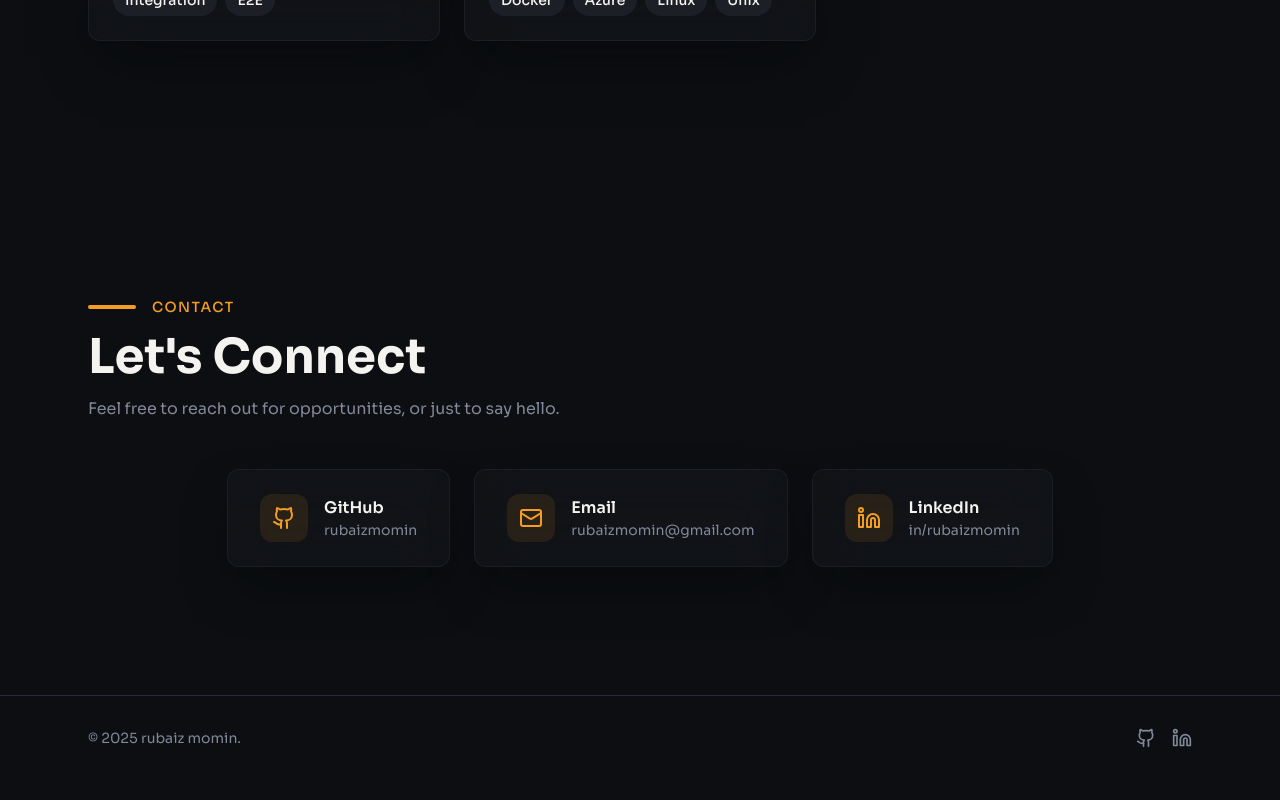
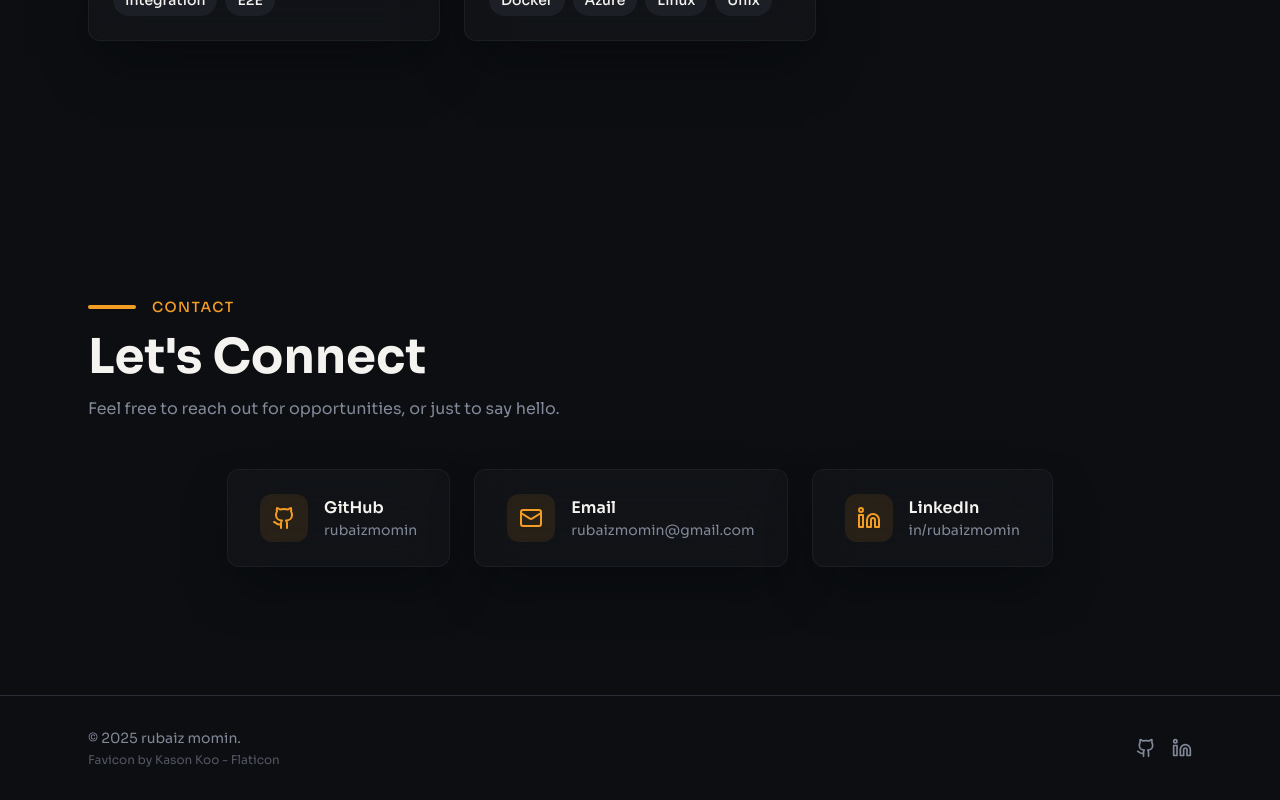
Before and after one commit to rubaizmomin/portfolio, a React (Vite) app: page / in a window 1280 px wide. Shown: the part 8949-9749 px from the top of the page. Built offline with nearby package versions, Linux system fonts and the light colour scheme; the HTML template or start-up script is replaced by a standard one.

Commit message:
added favicon

```diff
--- a/index.html
+++ b/index.html
@@ -11,7 +11,9 @@
     <meta property="og:title" content="Rubaiz Momin" />
     <meta property="og:description" content="Software Developer portfolio showcasing projects, experience, and skills." />
     <meta property="og:type" content="website" />
-    <meta property="og:image" content="https://lovable.dev/opengraph-image-p98pqg.png" />
+    <meta property="og:image" content="/favicon.png" />
+    <link rel="icon" href="/favicon.png" sizes="32x32" />
+    <link rel="apple-touch-icon" href="/favicon.png" />
   </head>
 
   <body>
--- a/src/components/portfolio/Footer.tsx
+++ b/src/components/portfolio/Footer.tsx
@@ -5,9 +5,19 @@ const Footer = () => {
     <footer className="border-t border-border">
       <div className="max-w-6xl mx-auto px-6 py-8">
         <div className="flex flex-col md:flex-row items-center justify-between gap-4">
-          <p className="text-muted-foreground text-sm">
-            © {new Date().getFullYear()} rubaiz momin.
-          </p>
+          <div className="flex flex-col items-start gap-1">
+            <p className="text-muted-foreground text-sm">
+              © {new Date().getFullYear()} rubaiz momin.
+            </p>
+            <a
+              href="https://www.flaticon.com/free-icons/gemstone"
+              target="_blank"
+              rel="noopener noreferrer"
+              className="text-muted-foreground text-xs opacity-60 hover:opacity-100 transition-opacity"
+            >
+              Favicon by Kason Koo - Flaticon
+            </a>
+          </div>
 
           <div className="flex items-center gap-4">
             <a
@@ -26,6 +36,7 @@ const Footer = () => {
             >
               <Linkedin className="w-5 h-5" />
             </a>
+
           </div>
         </div>
       </div>
```
Also changed, not shown: public/favicon.png (added), 1 other file (tests, documents, lock files or other folders).
